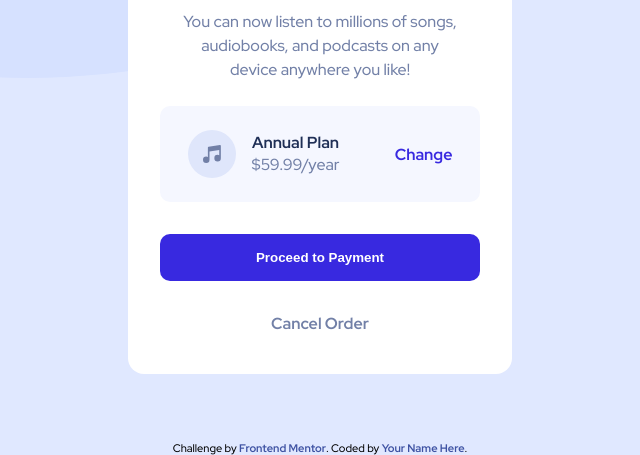
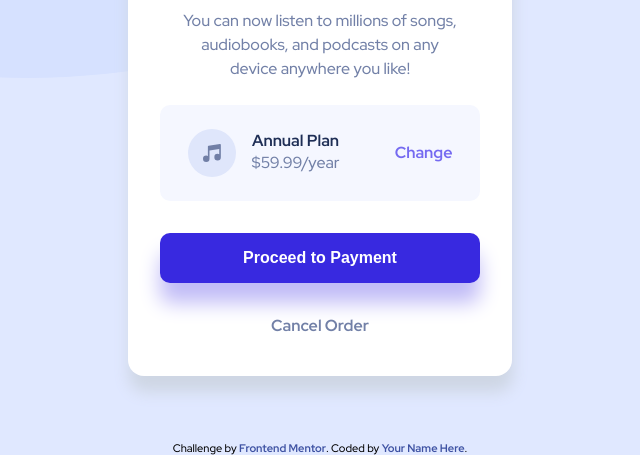
Before and after one commit to nikea1/order-summary-component-main, a plain HTML site: page index.html in a window 1280 px wide. In both pictures the pointer is over the link "Change". Shown: the part 359-814 px from the top of the page, without its empty margins (320-960 px from the left). Drawn offline with Linux system fonts and the light colour scheme.

Commit message:
style hover effects and decorations

```diff
--- a/style.css
+++ b/style.css
@@ -49,6 +49,9 @@ button{
     padding: 16px;
     width: 100%;
     margin-bottom: 32px;
+    box-shadow:  0px 20px 20px #c1bcf7;
+    font-weight: 900;
+    font-size: 16px;
 }
 
 a{
@@ -63,6 +66,8 @@ a{
     flex-direction: column;
     align-items: center;
     width:45%;
+    box-shadow: 1px 16px 16px hsl(218 29% 85%);
+
 
 }
 
@@ -131,7 +136,7 @@ p.card-desc{
     color: hsl(245, 75%, 52%)
 }
 
-@media screen and (max-width: 450px) {
+@media screen and (max-width: 475px) {
 
     .card{
         width:90%;
@@ -157,3 +162,15 @@ p.card-desc{
     }
 
 }
+
+a:hover{
+    color:hsl(245, 83%, 68%)
+}
+
+button:hover{
+    background-color:hsl(245, 83%, 68%) ;
+}
+
+.cancel-link:hover{
+    color: hsl(223, 47%, 23%)
+}
```
